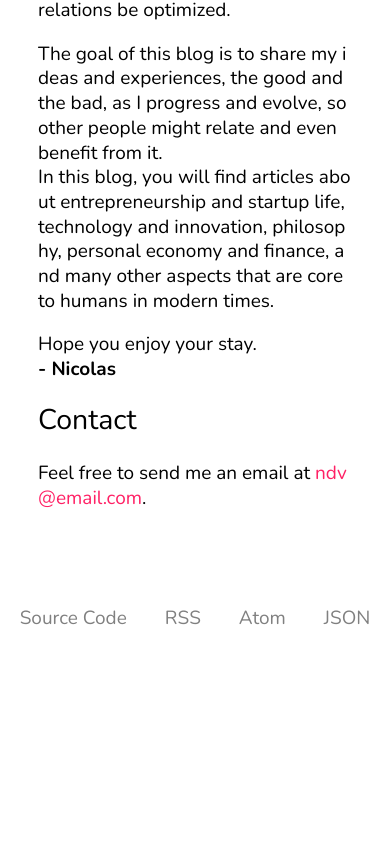
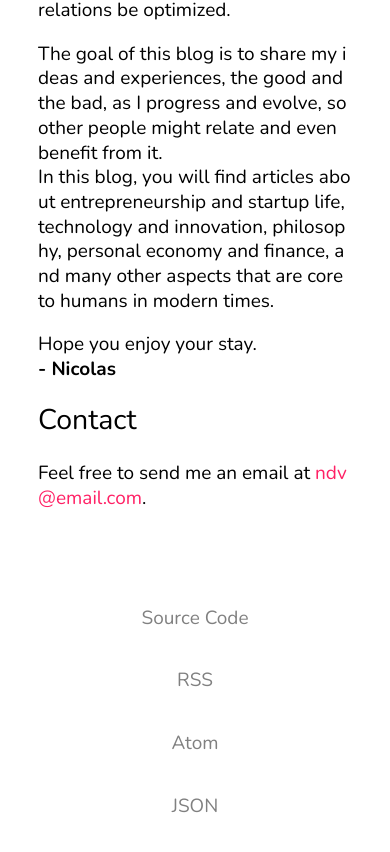
Before and after one commit to divin1/blog, a Next.js app: page /about in a window 390 px wide. Shown: the part 865-1717 px from the top of the page. Before the commit the page ends 1531 px from the top, so only its background shows below. Built offline with nearby package versions, Linux system fonts and the light colour scheme.

Commit message:
improved visualization for footer links for small screens

```diff
--- a/src/components/footer/footer.module.css
+++ b/src/components/footer/footer.module.css
@@ -23,8 +23,8 @@
   color: var(--color-text-base);
 }
 
-@media only screen and (max-width: 1024px) {
-  .items {
+@media screen and (max-width: 455px) {
+  .links {
     flex-flow: column wrap;
     text-align: center;
   }
```
